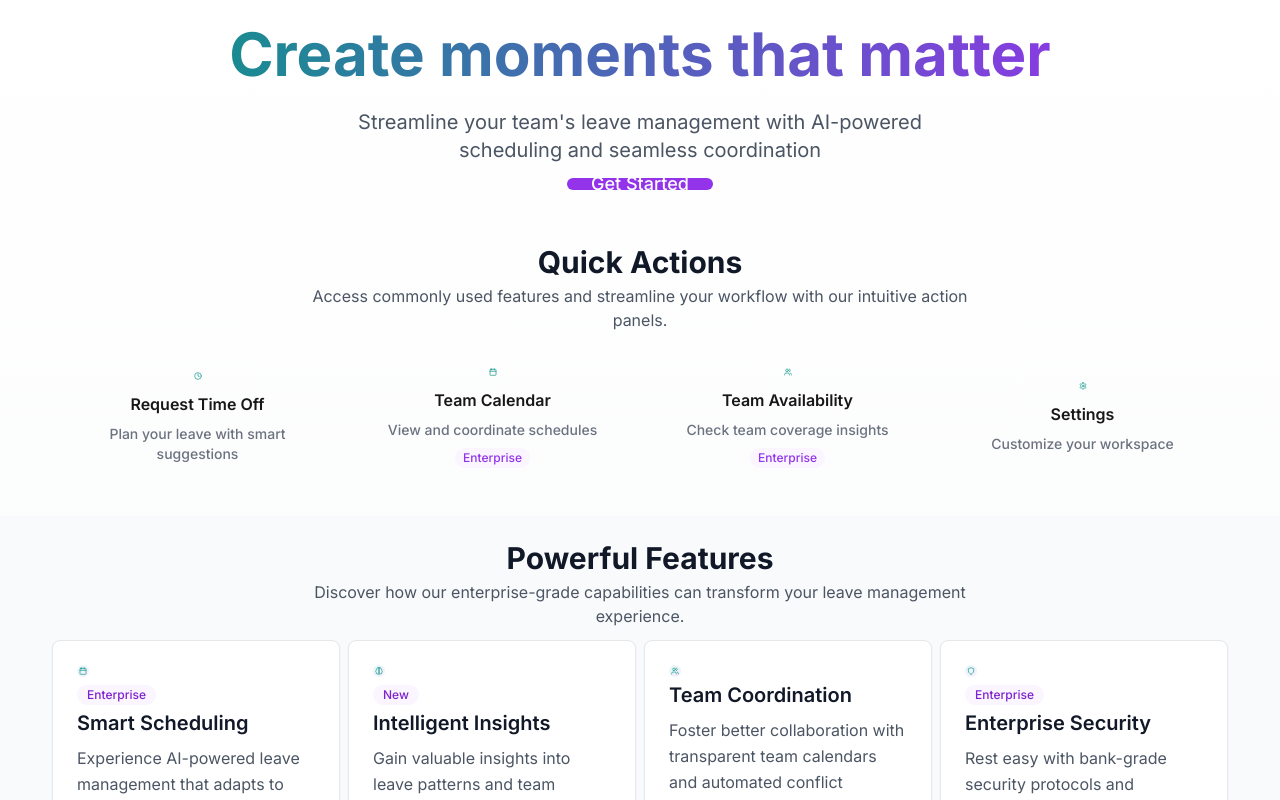
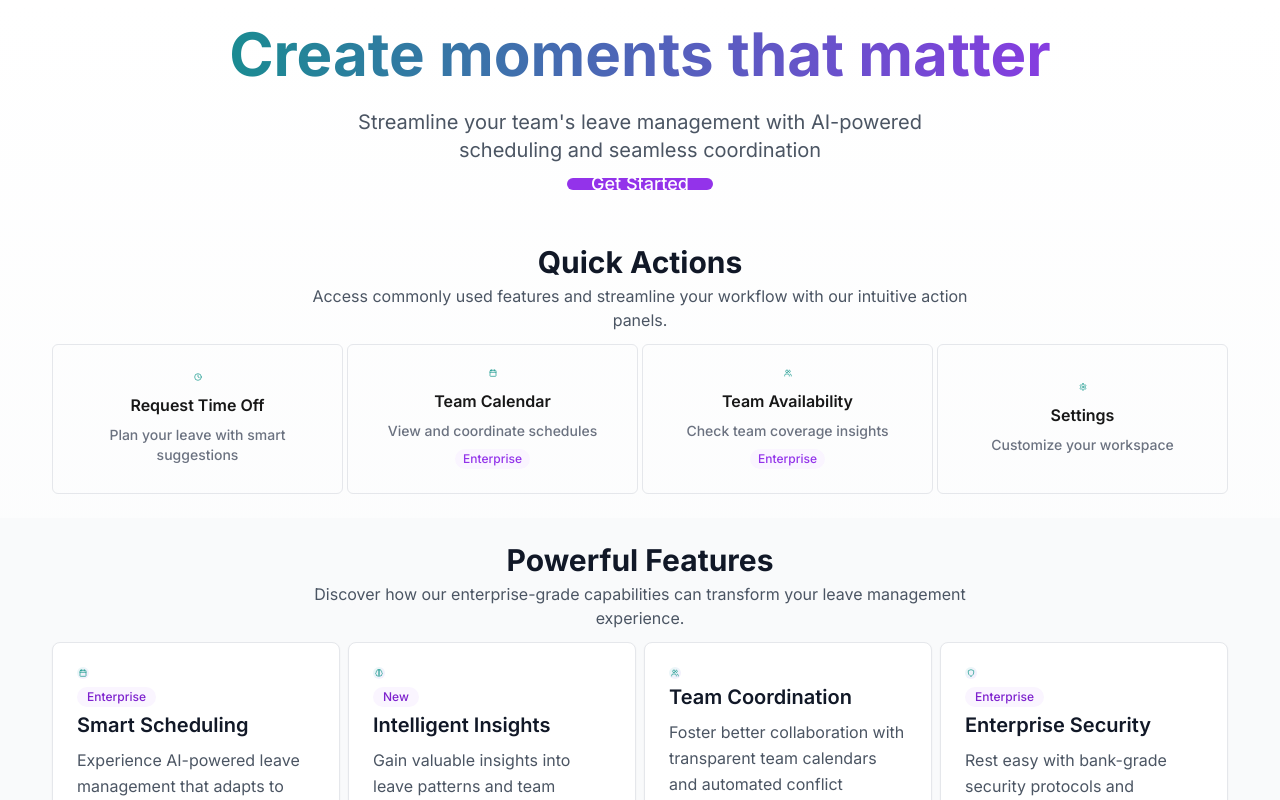
Before and after one commit to TheJohny71/alfie-enterprise-v3, a Next.js app: page / in a window 1280 px wide. Shown: the top 800 px of the page. Built offline with nearby package versions, Linux system fonts and the light colour scheme.

Commit message:
Update button.tsx

```diff
--- a/src/components/ui/button.tsx
+++ b/src/components/ui/button.tsx
@@ -12,7 +12,8 @@ const buttonVariants = cva(
         secondary: "bg-gray-100 text-gray-900 hover:bg-gray-200",
         tertiary: "text-gray-700 hover:bg-gray-100",
         ghost: "hover:bg-accent hover:text-accent-foreground",
-        link: "underline-offset-4 hover:underline text-accent"
+        link: "underline-offset-4 hover:underline text-accent",
+        outline: "border border-gray-200 bg-transparent hover:bg-gray-100 dark:border-gray-700 dark:hover:bg-gray-800"
       },
       size: {
         sm: "h-8 px-3 text-sm",
@@ -43,6 +44,7 @@ const Button = React.forwardRef<HTMLButtonElement, ButtonProps>(
     )
   }
 )
+
 Button.displayName = "Button"
 
 export { Button, buttonVariants }
```
